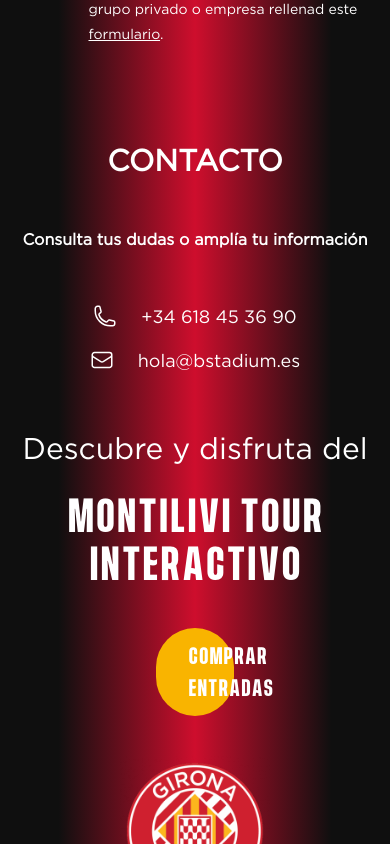
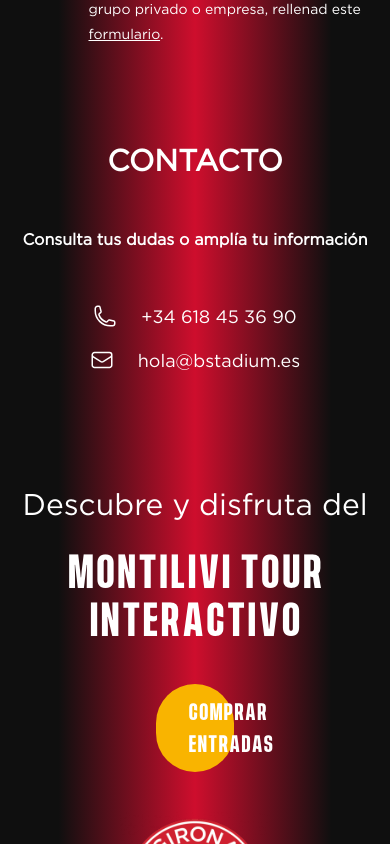
Before and after one commit to SBastian7/girona-landing, a Next.js app: page / in a window 390 px wide. Shown: the part 3522-4366 px from the top of the page. Built offline with nearby package versions, Linux system fonts and the light colour scheme.

Commit message:
Last changes ?

```diff
--- a/src/app/components/Landing.tsx
+++ b/src/app/components/Landing.tsx
@@ -7,7 +7,7 @@
     return (
         <section id="main-section" className={`main-content relative flex flex-col items-center text-shadow-sm justify-center ${isMobile ? 'bg-main' : ''}`} style={{ minHeight: '100vh' }}>
             <video autoPlay loop muted preload="auto" className="absolute top-0 left-0 w-full h-full object-cover z-0 hidden md:flex">
-                <source src="https://bstadium.s3.us-east-2.amazonaws.com/bg-video.mp4" type="video/mp4" />
+                <source src="https://bstadium.s3.us-east-2.amazonaws.com/TOUR+MONTILIVI_SIN.mp4" type="video/mp4" />
                 Your browser does not support the video tag.
             </video>
             {/* Content */}
@@ -17,7 +17,7 @@
             <div className="gothamBold text-xl md:text-4xl xl:text-5xl relative z-10">
                 Visita el estadio del Girona FC
             </div>
-            <p className="text-lg md:mt-80 md:pt-16 md:text-2xl xl:text-4xl gothamFont mt-9 text-center px-3 relative z-10">
+            <p className="text-lg md:mt-10 md:pt-16 md:text-2xl xl:text-4xl gothamFont mt-9 text-center px-3 relative z-10">
                 Vive una emocionante experiencia para todos los aficionados <br /> que quieran sentir al Girona FC más cerca que nunca
             </p>
             <div className="mt-10 z-10" style={{ width: isMobile ? '80vw' : '20vw' }} >
--- a/src/app/components/PracticalInfo.tsx
+++ b/src/app/components/PracticalInfo.tsx
@@ -69,7 +69,7 @@
             </div>
             <div className="col-span-11 md:col-span-9 ps-7 pt-4 md:pt-7 mb-4">
                 Para gestionar las reservas como colegio, institución, <br />
-                grupo privado o empresa rellenad este <a href="" className="underline">formulario</a>.
+                grupo privado o empresa, rellenad este <a href="https://docs.google.com/forms/d/1nZD26FC6w_hi8FwmMgXIL80pIUZYEZ9Iw7L0vENJi5I/edit" target="_blank" className="underline">formulario</a>.
             </div>
         </div>
     )
--- a/src/app/components/Tickets.tsx
+++ b/src/app/components/Tickets.tsx
@@ -33,7 +33,7 @@
                 </a>
             </div>
 
-            <div className="my-10">
+            <div className="mt-24">
                 <div className="gothamFont text-3xl">
                     Descubre y disfruta del
                 </div>
```
